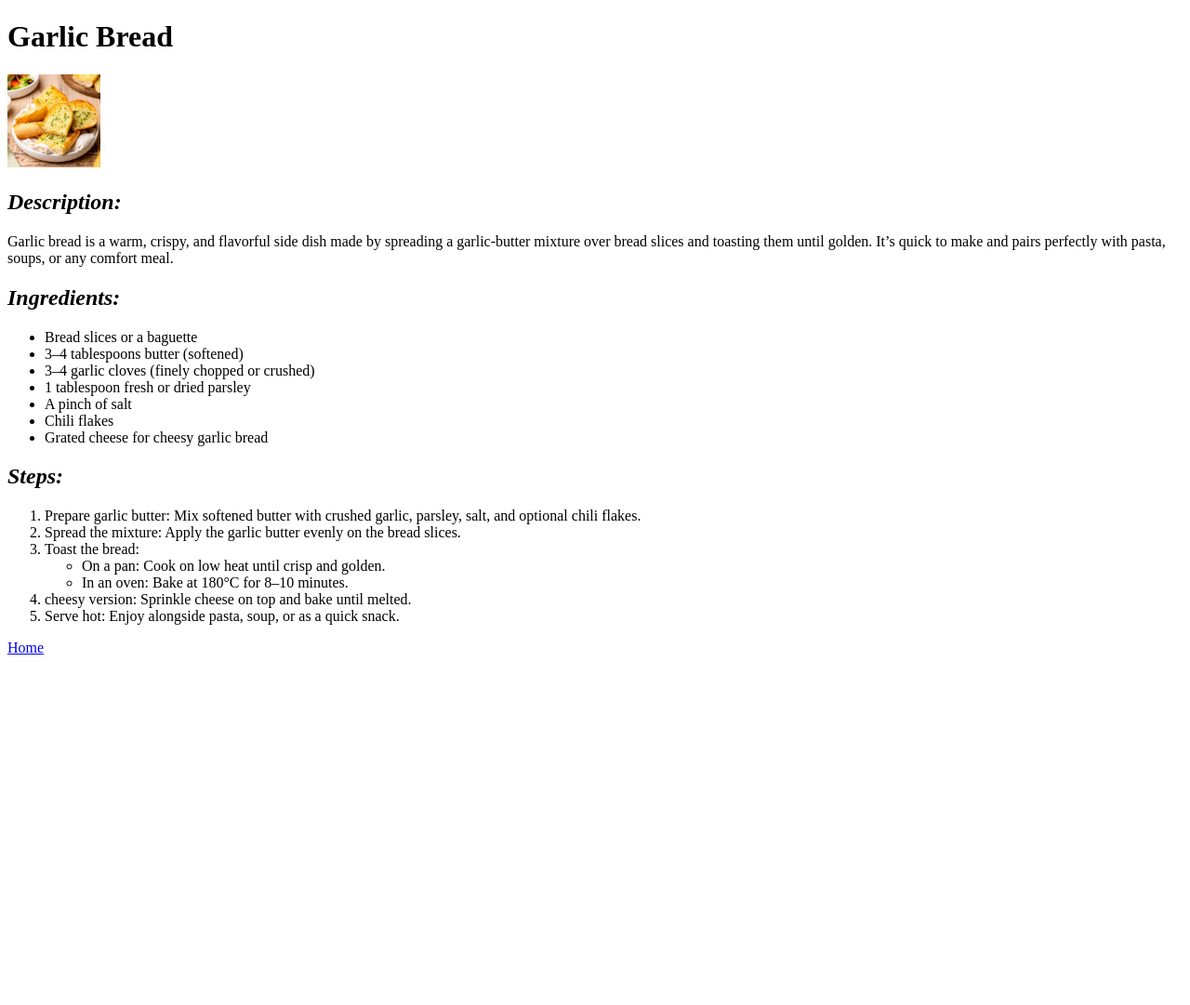
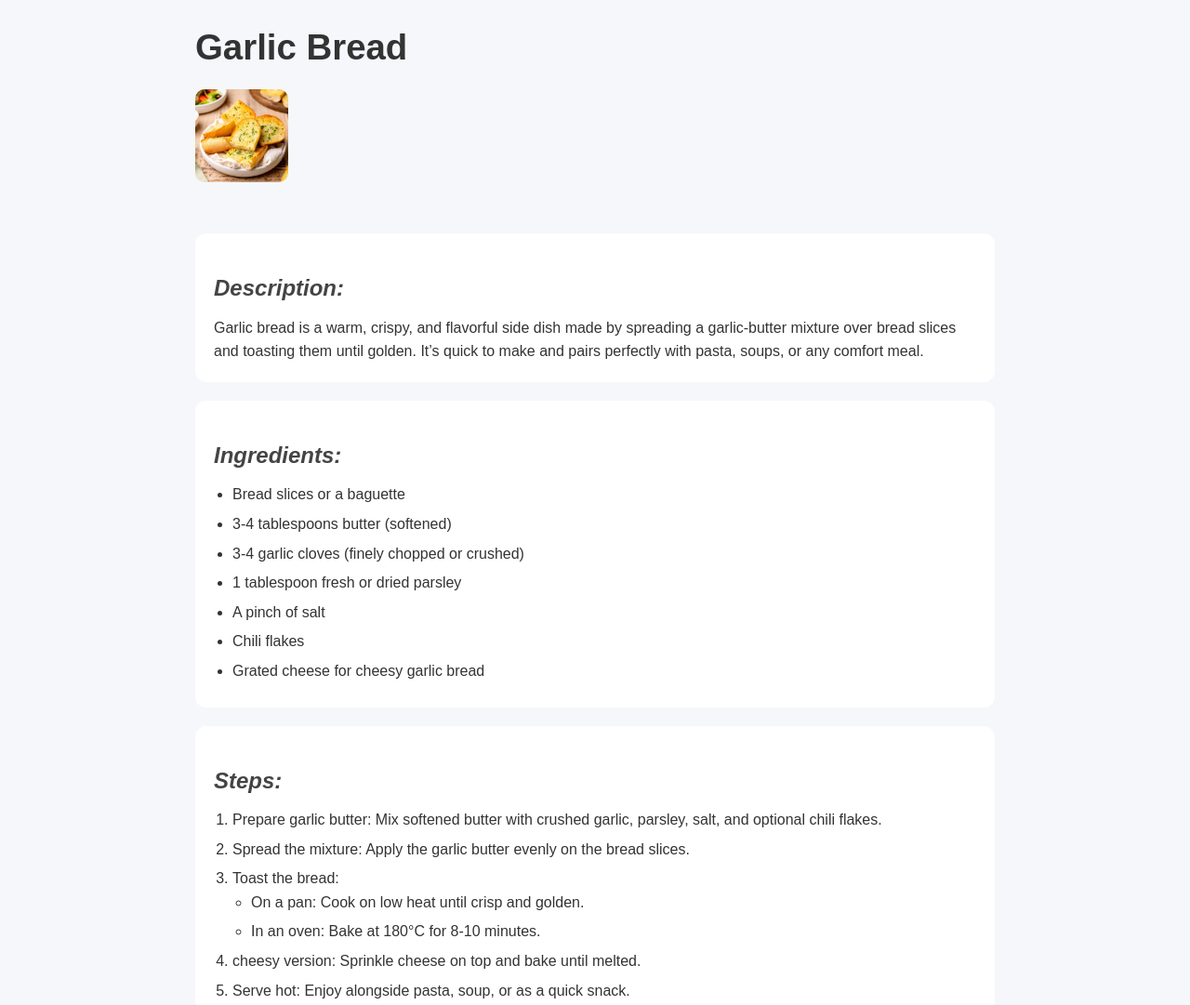
Before and after one commit to mahakcodes/odin_recipes, a plain HTML site: page recipes/garlic-bread.html in a window 1280 px wide. Shown: the top 1081 px of the page at 93% size. Before the commit the page ends 800 px from the top, so only its background shows below. Drawn offline with Linux system fonts and the light colour scheme.

Commit message:
Added CSS into the project

```diff
--- a/recipes/garlic-bread.html
+++ b/recipes/garlic-bread.html
@@ -3,6 +3,7 @@
 <head>
     <meta charset="UTF-8">
     <meta name="viewport" content="width=device-width, initial-scale=1.0">
+    <link rel="stylesheet" href="../style.css">
     <title>Garlic Bread</title>
 </head>
 <body>
@@ -24,8 +25,8 @@
     <h2><i>Ingredients:</i></h2>
     <ul>
         <li>Bread slices or a baguette</li>
-        <li>3–4 tablespoons butter (softened)</li>
-        <li>3–4 garlic cloves (finely chopped or crushed)</li>
+        <li>3-4 tablespoons butter (softened)</li>
+        <li>3-4 garlic cloves (finely chopped or crushed)</li>
         <li>1 tablespoon fresh or dried parsley</li>
         <li>A pinch of salt</li>
         <li>Chili flakes</li>
@@ -40,7 +41,7 @@
         <li>Toast the bread:
             <ul>
                 <li>On a pan: Cook on low heat until crisp and golden.</li>
-                <li>In an oven: Bake at 180°C for 8–10 minutes.</li>
+                <li>In an oven: Bake at 180°C for 8-10 minutes.</li>
             </ul>
         </li>
         <li>cheesy version: Sprinkle cheese on top and bake until melted.</li>
--- /dev/null
+++ b/style.css
@@ -0,0 +1,98 @@
+/* ---------- Reset ---------- */
+* {
+  margin: 0;
+  padding: 0;
+  box-sizing: border-box;
+}
+
+/* ---------- Body ---------- */
+body {
+  font-family: Arial, Helvetica, sans-serif;
+  background-color: #f5f7fa;
+  color: #333;
+  line-height: 1.6;
+}
+
+/* ---------- Page Layout ---------- */
+header,
+main,
+footer {
+  max-width: 900px;
+  margin: auto;
+  padding: 20px;
+}
+
+/* ---------- Headings ---------- */
+h1 {
+  font-size: 2.4rem;
+  margin-bottom: 15px;
+}
+
+h2 {
+  margin: 20px 0 10px;
+  color: #444;
+}
+
+/* ---------- Images ---------- */
+img {
+  display: block;
+  margin: 15px 0;
+  border-radius: 10px;
+}
+
+/* ---------- Lists ---------- */
+ul {
+  margin-left: 20px;
+}
+
+ol {
+  margin-left: 20px;
+}
+
+li {
+  margin-bottom: 6px;
+}
+
+/* ---------- Links ---------- */
+a {
+  color: #0077cc;
+  text-decoration: none;
+  font-weight: 600;
+}
+
+a:hover {
+  text-decoration: underline;
+}
+
+/* ---------- Sections ---------- */
+section {
+  background-color: #ffffff;
+  padding: 20px;
+  margin-bottom: 20px;
+  border-radius: 12px;
+}
+
+/* ---------- Footer ---------- */
+footer {
+  text-align: center;
+  margin-top: 30px;
+}
+
+/* ---------- Index Page ---------- */
+body > ul {
+  max-width: 500px;
+  margin: 20px auto;
+  list-style: none;
+}
+
+body > ul li {
+  background: #ffffff;
+  padding: 12px;
+  margin-bottom: 10px;
+  border-radius: 8px;
+  text-align: center;
+}
+
+body > ul li:hover {
+  background-color: #eef5ff;
+}
```
Also changed, not shown: index.html (+1 -0 lines), recipes/Veggie-Salad.html (+1 -0 lines), recipes/pancakes.html (+1 -0 lines).
